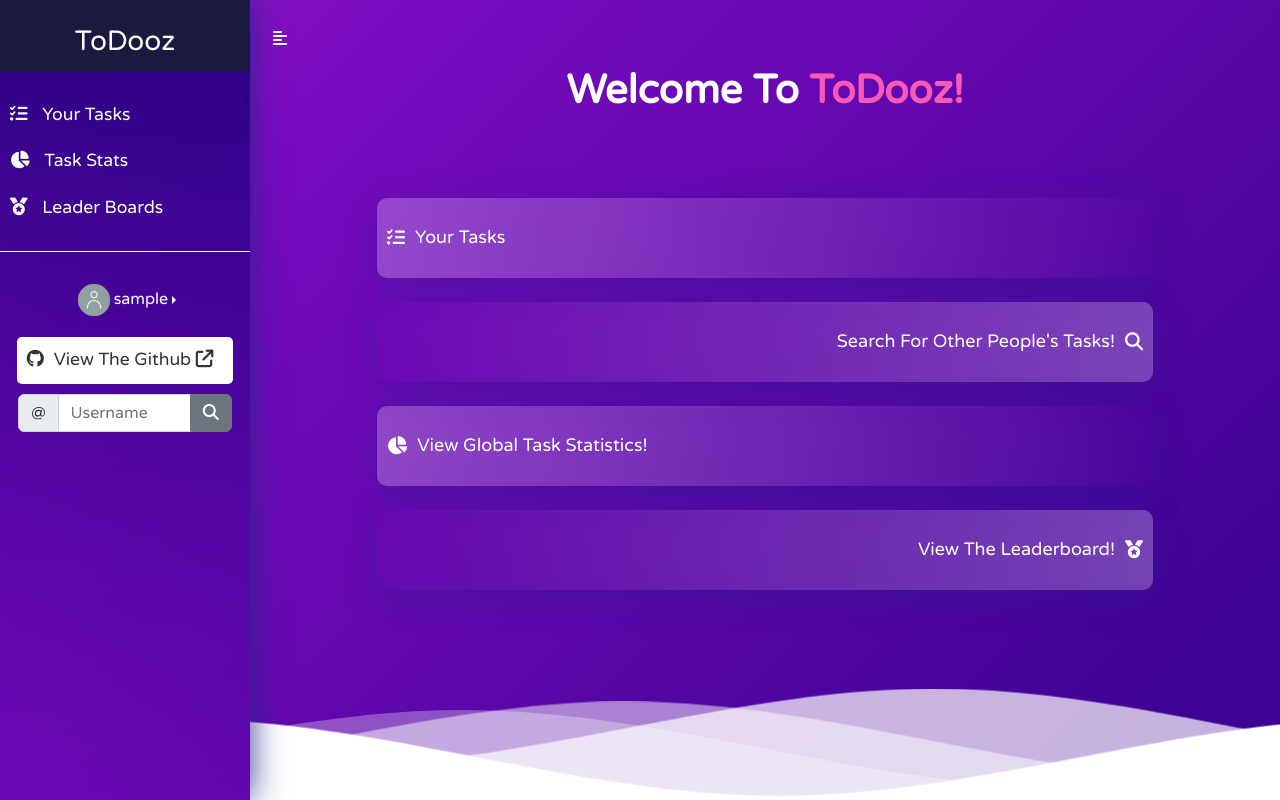
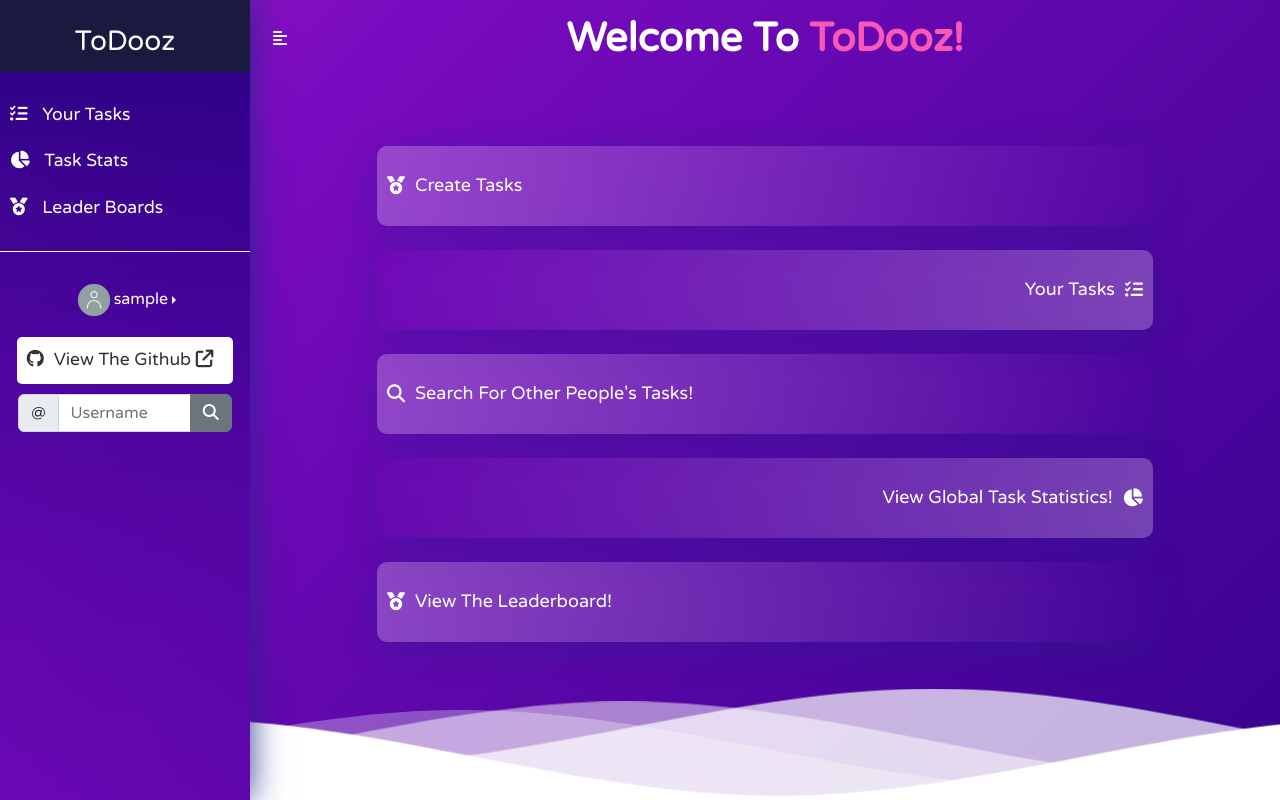
Before and after one commit to MScheiterle/Capstone-Project, a Flask app: page / in a window 1280 px wide. Run offline with Flask 2, Linux system fonts and the light colour scheme; the visitor is signed in with stand-in values (Sample User, id 1); data comes from the database, SQL or seed files in the repository; both versions use the stored data as it was before the commit; some libraries are stand-ins or nearby versions.

Commit message:
Added a create task page

```diff
--- a/app.py
+++ b/app.py
@@ -6,7 +6,7 @@ from config import create_dev_tables
 
 app = create_app()  # For production environment to call
 
-# Rey's test comment..
+
 
 # For development purposes only
 if __name__ == '__main__':
--- a/routes/main/forms.py
+++ b/routes/main/forms.py
@@ -116,3 +116,9 @@ class UpdateAccountInfoForm(FlaskForm):
             if user:
                 raise ValidationError(
                     'That email is taken. Please choose a different one.')
+
+            class TaskForm(FlaskForm):
+                """ Define the registartion form """
+                tasks = StringField('Tasks',
+                                    validators=[DataRequired()])
+                submit = SubmitField('Enter')
--- a/routes/main/routes.py
+++ b/routes/main/routes.py
@@ -5,7 +5,7 @@ from models import User
 
 from routes.main.forms import (LoginForm, RegistrationForm, RequestResetForm,
                                ResetPasswordForm, UpdateAccountInfoForm)
-from routes.main.utils import save_picture, send_reset_email
+import routes.main.utils
 
 main = Blueprint("main", __name__)
 
@@ -15,28 +15,33 @@ def homepage():
     return render_template("homepage.html")
 
 
+@main.route("/create_tasks", methods=["GET", "POST"])
+def homepage0():
+    return render_template("create_task.html")
+
+
 @main.route("/your_tasks", methods=["GET", "POST"])
-def homepage():
+def homepage1():
     return render_template("your_tasks.html")
 
 
 @main.route("/task_stats", methods=["GET", "POST"])
-def homepage():
+def homepage2():
     return render_template("task_stats.html")
 
 
 @main.route("/leaderboards", methods=["GET", "POST"])
-def homepage():
+def homepage3():
     return render_template("leaderboards.html")
 
 
 @main.route("/search/@/<username>", methods=["GET", "POST"])
-def homepage(username: str = ""):
+def homepage4(username: str = ""):
     return render_template("search.html")
 
 
 @main.route("/account/@/<username>", methods=["GET", "POST"])
-def homepage(username: str = ""):
+def homepage5(username: str = ""):
     return render_template("user_account.html")
 
 
@@ -97,7 +102,7 @@ def reset_request():
     form = RequestResetForm()
     if form.validate_on_submit():
         user = User.query.filter_by(email=form.email.data).first()
-        send_reset_email(user)
+        routes.main.utils.send_reset_email(user)
         flash('An email has been sent with instructions to reset your password.', 'success')
         return redirect(url_for('users.login'))
     return render_template('reset_request.html', title='Reset Password', form=form)
@@ -131,7 +136,7 @@ def account():
     if form.validate_on_submit():
         user = User.query.get(int(current_user.id))
         if form.picture.data:
-            picture_file = save_picture(form.picture.data, locator=0)
+            picture_file = routes.main.utils.save_picture(form.picture.data, locator=0)
             user.image_file = picture_file
             refresh_flag = True
         if (form.old_password.data or form.new_password.data or form.confirm_password.data):
--- a/templates/homepage.html
+++ b/templates/homepage.html
@@ -16,7 +16,13 @@
             <h2>Start Creating Tasks Now!</h2>
           </a>
           {% else %}
-          <a href="{{ url_for('main.homepage') }}" class="item">
+
+
+          <a href="{{ url_for('main.homepage0') }}" class="item">
+            <i class="fa-solid fa-medal"></i>
+            <h2>Create Tasks</h2>
+          </a>
+          <a href="{{ url_for('main.homepage1') }}" class="item">
             <i class="fa-solid fa-list-check"></i>
             <h2>Your Tasks</h2>
           </a>
@@ -25,14 +31,15 @@
             <i class="fa-solid fa-magnifying-glass"></i>
             <h2>Search For Other People's Tasks!</h2>
           </a>
-          <a href="{{ url_for('main.homepage') }}" class="item">
+          <a href="{{ url_for('main.homepage3') }}" class="item">
             <i class="fa-solid fa-chart-pie"></i>
             <h2>View Global Task Statistics!</h2>
           </a>
-          <a href="{{ url_for('main.homepage') }}" class="item">
+          <a href="{{ url_for('main.homepage3') }}" class="item">
             <i class="fa-solid fa-medal"></i>
             <h2>View The Leaderboard!</h2>
           </a>
+
         </div>
       </div>
 
```
Also changed, not shown: dev.db (deleted).
